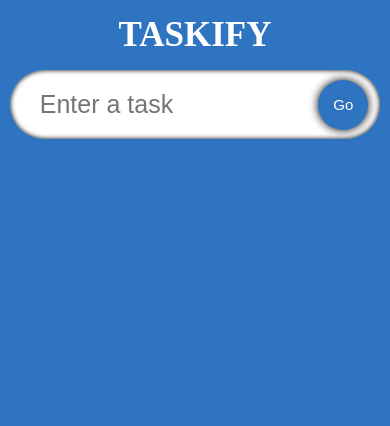
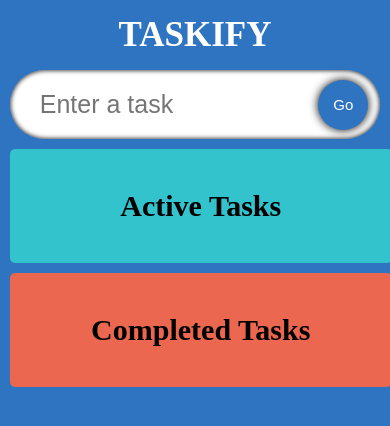
Before and after one commit to wavyadri/learning-typescript, a React (Create React App) app in the folder taskify/: page / in a window 390 px wide. Shown: the top 426 px of the page. Built offline with nearby package versions, Linux system fonts and the light colour scheme.

Commit message:
update styles

```diff
--- a/taskify/src/components/TodoList.tsx
+++ b/taskify/src/components/TodoList.tsx
@@ -9,7 +9,9 @@
 
 const TodoList: React.FC<Props> = ({ todos, setTodos }: Props) => {
   return (
+    <div className='container'>
       <div className='todos'>
+        <h2 className='todos__heading'>Active Tasks</h2>
         {todos.map((todo) => (
           <SingleTodo
             key={todo.id}
@@ -19,6 +21,28 @@
           />
         ))}
       </div>
+      <div className='todos remove'>
+        <h2 className='todos__heading'>Completed Tasks</h2>
+        {todos.map((todo) => (
+          <SingleTodo
+            key={todo.id}
+            todo={todo}
+            todos={todos}
+            setTodos={setTodos}
+          />
+        ))}
+      </div>
+    </div>
+    // <div className='todos'>
+    //   {todos.map((todo) => (
+    //     <SingleTodo
+    //       key={todo.id}
+    //       todo={todo}
+    //       todos={todos}
+    //       setTodos={setTodos}
+    //     />
+    //   ))}
+    // </div>
   );
 };
 
--- a/taskify/src/components/styles.css
+++ b/taskify/src/components/styles.css
@@ -1,6 +1,6 @@
 .input {
   display: flex;
-  width: 90%;
+  width: 95%;
   position: relative;
   align-items: center;
 }
@@ -45,11 +45,30 @@
   box-shadow: 0 0 5px black;
 }
 
+.container {
+  width: 95%;
+  display: flex;
+  margin-top: 10px;
+  justify-content: space-between;
+  align-items: flex-start;
+}
+
 .todos {
+  border-radius: 5px;
   display: flex;
-  justify-content: space-evenly;
-  width: 90%;
-  flex-wrap: wrap;
+  flex-direction: column;
+  width: 47.5%;
+  padding: 15px;
+  background-color: rgb(50, 195, 205);
+}
+
+.remove {
+  background-color: rgb(235, 103, 80);
+}
+
+.todos__heading {
+  font-size: 30px;
+  text-align: center;
 }
 
 .todos__single {
@@ -59,7 +78,11 @@
   margin-top: 15px;
   background-image: url('https://img.freepik.com/free-photo/crumpled-yellow-paper-background-close-up_60487-2390.jpg?size=626&ext=jpg');
   transition: 0.2s;
-  width: 29.5%;
+}
+
+.todos__single:hover {
+  box-shadow: 0 0 5px rgba(0, 0, 0, 0.5);
+  transform: scale(1.03);
 }
 
 .todos__single--text {
@@ -79,9 +102,9 @@
   cursor: pointer;
 }
 
-@media (max-width: 1200px) {
-  .todos__single {
-    width: 40%;
+@media (max-width: 1100px) {
+  .todos {
+    width: 45%;
   }
 }
 
@@ -92,9 +115,11 @@
 
   .todos {
     width: 95%;
+    margin-bottom: 10px;
   }
 
-  .todos__single {
-    width: 100%;
+  .container {
+    flex-direction: column;
+    width: 95%;
   }
 }
```
Also changed, not shown: taskify/src/TodoReducer.ts (added, +42 -0 lines). Lines whose indentation alone changed are shown as unchanged.
